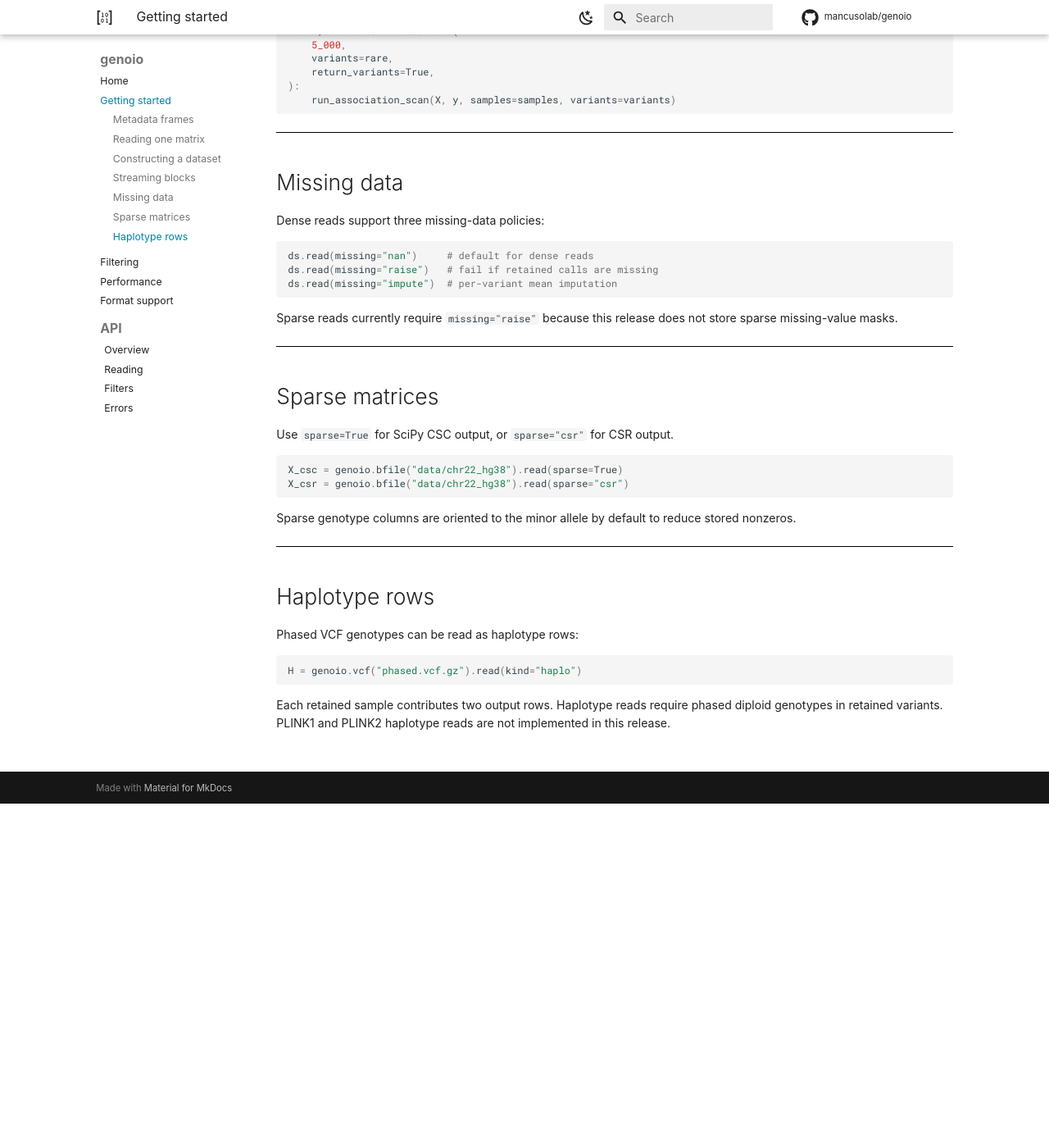
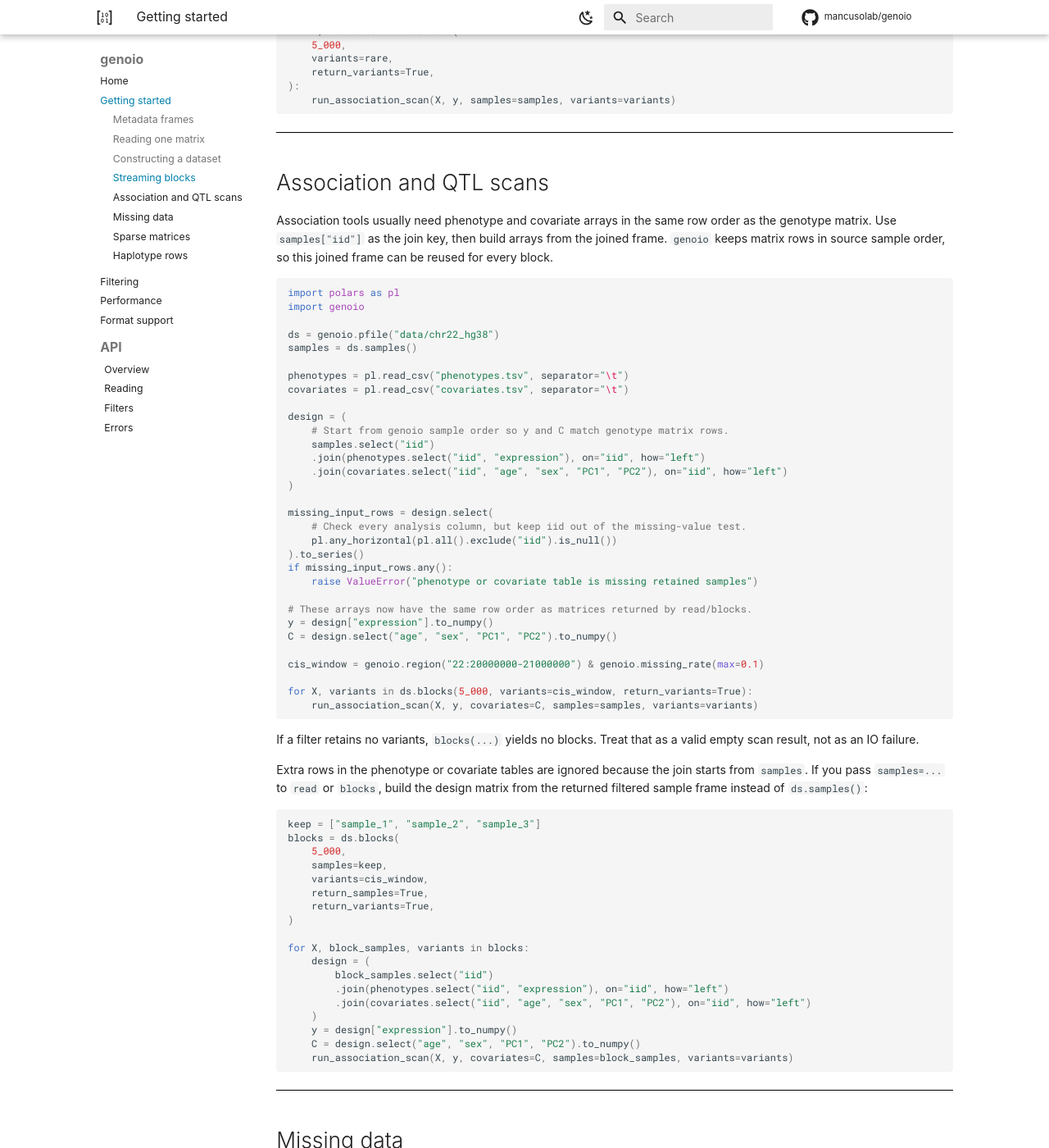
Before and after one commit to mancusolab/genoio, an MkDocs documentation site: the page built from docs/guide.md, in a window 1280 px wide and 1400 px high, scrolled down 1814 px. Shown: the whole window at 82% size. Built offline with MkDocs 1.6.1 and Material for MkDocs 9.7.7, drawn with Linux system fonts in a browser that asks for light colours; comment, search, counter and statistics services are not loaded; before the commit the page ends 2794 px from its top, so only the background shows below that.

Commit message:
Document association workflow alignment

````diff
--- a/docs/guide.md
+++ b/docs/guide.md
@@ -106,6 +106,78 @@ for X, variants in ds.blocks(
 
 ---
 
+## Association and QTL scans
+
+Association tools usually need phenotype and covariate arrays in the same row
+order as the genotype matrix. Use `samples["iid"]` as the join key, then build
+arrays from the joined frame. `genoio` keeps matrix rows in source sample order,
+so this joined frame can be reused for every block.
+
+```python
+import polars as pl
+import genoio
+
+ds = genoio.pfile("data/chr22_hg38")
+samples = ds.samples()
+
+phenotypes = pl.read_csv("phenotypes.tsv", separator="\t")
+covariates = pl.read_csv("covariates.tsv", separator="\t")
+
+design = (
+    # Start from genoio sample order so y and C match genotype matrix rows.
+    samples.select("iid")
+    .join(phenotypes.select("iid", "expression"), on="iid", how="left")
+    .join(covariates.select("iid", "age", "sex", "PC1", "PC2"), on="iid", how="left")
+)
+
+missing_input_rows = design.select(
+    # Check every analysis column, but keep iid out of the missing-value test.
+    pl.any_horizontal(pl.all().exclude("iid").is_null())
+).to_series()
+if missing_input_rows.any():
+    raise ValueError("phenotype or covariate table is missing retained samples")
+
+# These arrays now have the same row order as matrices returned by read/blocks.
+y = design["expression"].to_numpy()
+C = design.select("age", "sex", "PC1", "PC2").to_numpy()
+
+cis_window = genoio.region("22:20000000-21000000") & genoio.missing_rate(max=0.1)
+
+for X, variants in ds.blocks(5_000, variants=cis_window, return_variants=True):
+    run_association_scan(X, y, covariates=C, samples=samples, variants=variants)
+```
+
+If a filter retains no variants, `blocks(...)` yields no blocks. Treat that as a
+valid empty scan result, not as an IO failure.
+
+Extra rows in the phenotype or covariate tables are ignored because the join
+starts from `samples`. If you pass `samples=...` to `read` or `blocks`, build
+the design matrix from the returned filtered sample frame instead of
+`ds.samples()`:
+
+```python
+keep = ["sample_1", "sample_2", "sample_3"]
+blocks = ds.blocks(
+    5_000,
+    samples=keep,
+    variants=cis_window,
+    return_samples=True,
+    return_variants=True,
+)
+
+for X, block_samples, variants in blocks:
+    design = (
+        block_samples.select("iid")
+        .join(phenotypes.select("iid", "expression"), on="iid", how="left")
+        .join(covariates.select("iid", "age", "sex", "PC1", "PC2"), on="iid", how="left")
+    )
+    y = design["expression"].to_numpy()
+    C = design.select("age", "sex", "PC1", "PC2").to_numpy()
+    run_association_scan(X, y, covariates=C, samples=block_samples, variants=variants)
+```
+
+---
+
 ## Missing data
 
 Dense reads support three missing-data policies:
````
Also changed, not shown: 1 other file.
